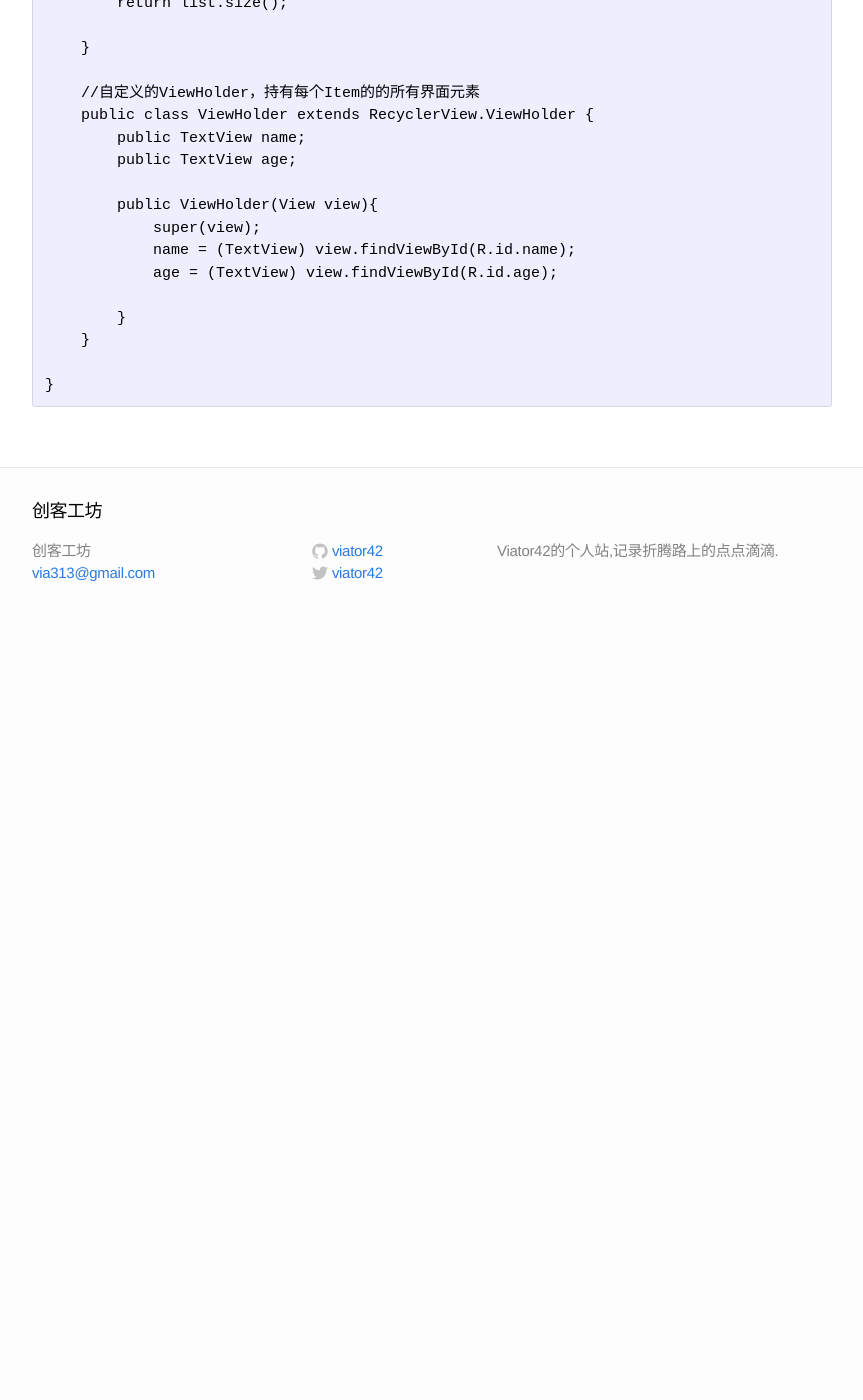
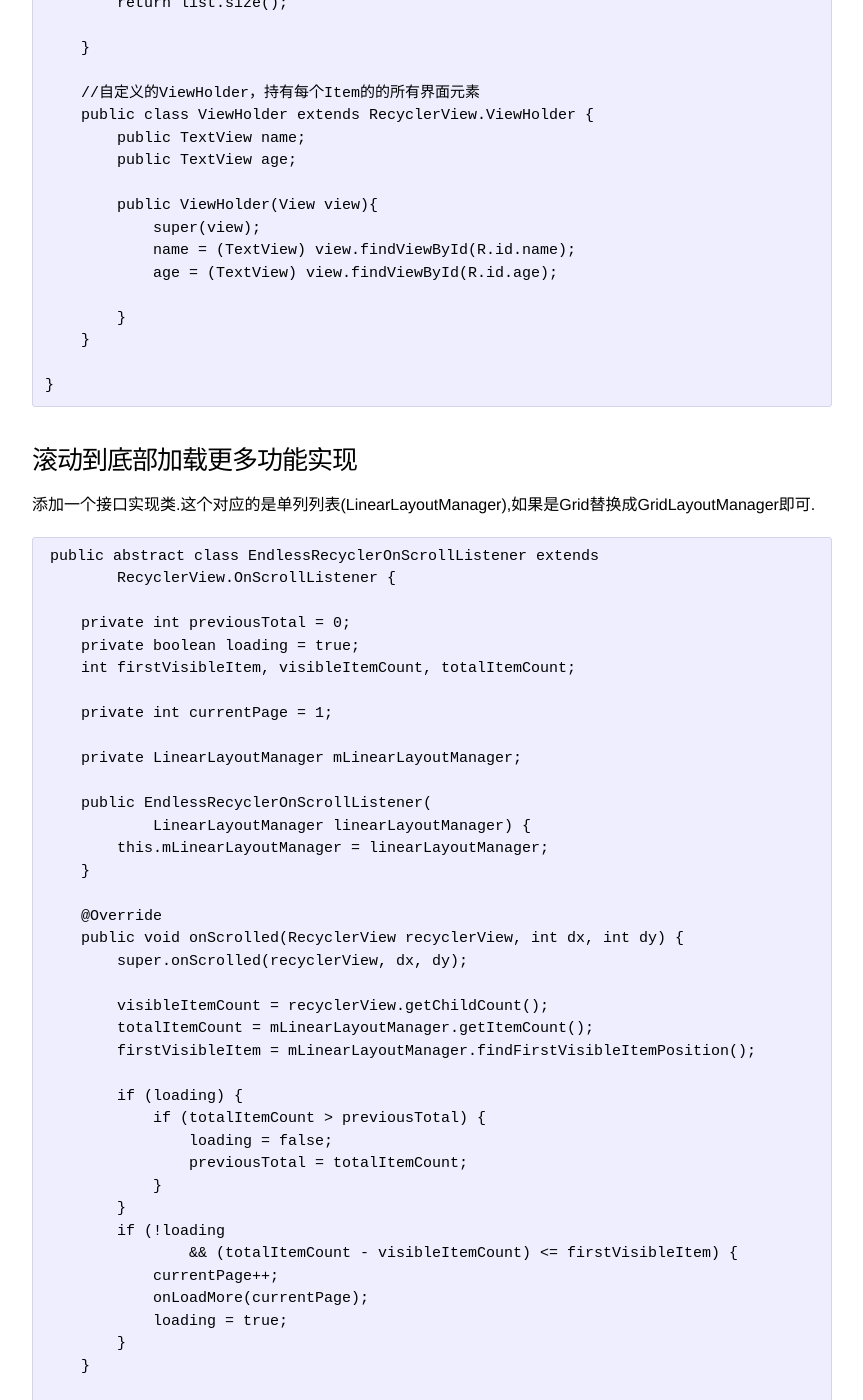
Before and after one commit to viator42/viator42.github.io, a Jekyll site: the page built from _posts/2016-3-22-recyclerview-and-cardview.markdown, in a window 1280 px wide and 1400 px high, scrolled down 3616 px. Shown: the whole window, without its empty margins (208-1071 px from the left). Built offline with Jekyll 4.4.1, drawn with Linux system fonts in a browser that asks for light colours; before the commit the page ends 4246 px from its top, so only the background shows below that; some of the changed text lies outside the part shown.

Commit message:
add post

```diff
--- a/_posts/2016-3-22-recyclerview-and-cardview.markdown
+++ b/_posts/2016-3-22-recyclerview-and-cardview.markdown
@@ -152,3 +152,98 @@
         }
 
     }
+
+
+### 滚动到底部加载更多功能实现
+
+添加一个接口实现类.这个对应的是单列列表(LinearLayoutManager),如果是Grid替换成GridLayoutManager即可.
+
+    public abstract class EndlessRecyclerOnScrollListener extends
+            RecyclerView.OnScrollListener {
+
+        private int previousTotal = 0;
+        private boolean loading = true;
+        int firstVisibleItem, visibleItemCount, totalItemCount;
+
+        private int currentPage = 1;
+
+        private LinearLayoutManager mLinearLayoutManager;
+
+        public EndlessRecyclerOnScrollListener(
+                LinearLayoutManager linearLayoutManager) {
+            this.mLinearLayoutManager = linearLayoutManager;
+        }
+
+        @Override
+        public void onScrolled(RecyclerView recyclerView, int dx, int dy) {
+            super.onScrolled(recyclerView, dx, dy);
+
+            visibleItemCount = recyclerView.getChildCount();
+            totalItemCount = mLinearLayoutManager.getItemCount();
+            firstVisibleItem = mLinearLayoutManager.findFirstVisibleItemPosition();
+
+            if (loading) {
+                if (totalItemCount > previousTotal) {
+                    loading = false;
+                    previousTotal = totalItemCount;
+                }
+            }
+            if (!loading
+                    && (totalItemCount - visibleItemCount) <= firstVisibleItem) {
+                currentPage++;
+                onLoadMore(currentPage);
+                loading = true;
+            }
+        }
+
+        public abstract void onLoadMore(int currentPage);
+    }
+
+Activity中使用
+
+    recyclerView.addOnScrollListener(new EndlessGridRecyclerOnScrollListener(layoutManager) {
+        @Override
+        public void onLoadMore(int currentPage) {
+            Log.v("recycler test", "load more");
+            Toast.makeText(MainActivity.this, "load more", Toast.LENGTH_SHORT).show();
+
+        }
+    });
+
+
+### 下拉刷新功能的实现
+
+使用SwipeRefreshLayout来实现
+
+把需要刷新的列表SwipeRefreshLayout包裹.
+
+layout.xml
+
+    <android.support.v4.widget.SwipeRefreshLayout
+        android:layout_width="match_parent"
+        android:layout_height="match_parent"
+        android:id="@+id/swipe"
+        >
+        <android.support.v7.widget.RecyclerView
+            android:id="@+id/recycler_view"
+            android:scrollbars="vertical"
+            android:layout_width="match_parent"
+            android:layout_height="match_parent"
+            android:background="#bbccaa"
+            />
+    </android.support.v4.widget.SwipeRefreshLayout>
+
+Activity.java
+
+    swipeRefreshLayout = (SwipeRefreshLayout) findViewById(R.id.swipe);
+    swipeRefreshLayout.setOnRefreshListener(new SwipeRefreshLayout.OnRefreshListener() {
+        @Override
+        public void onRefresh() {
+            swipeRefreshLayout.setRefreshing(true);
+            Toast.makeText(MainActivity.this, "reload", Toast.LENGTH_SHORT).show();
+
+            swipeRefreshLayout.setRefreshing(false);
+        }
+    });
+
+setRefreshing用于显示/隐藏loading动画.
```
